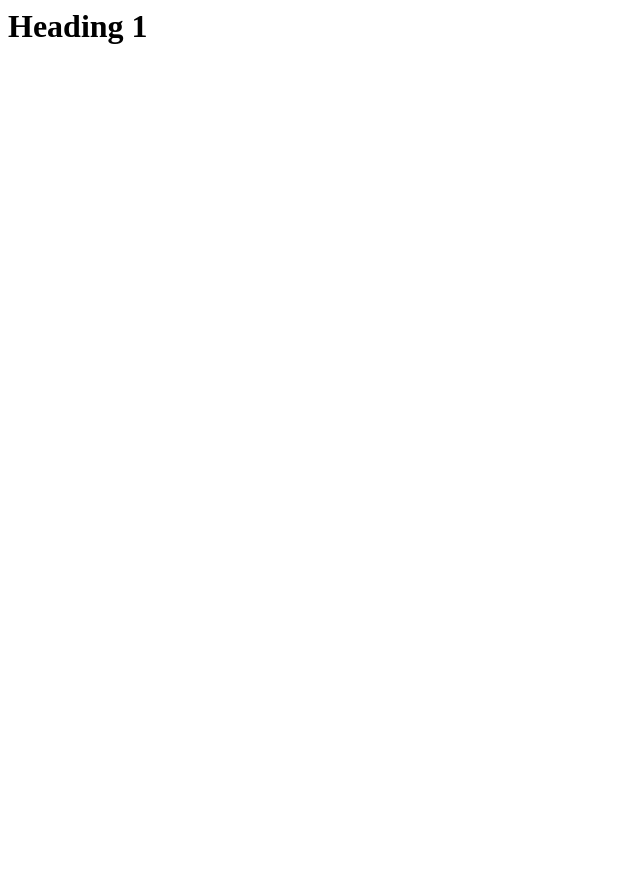
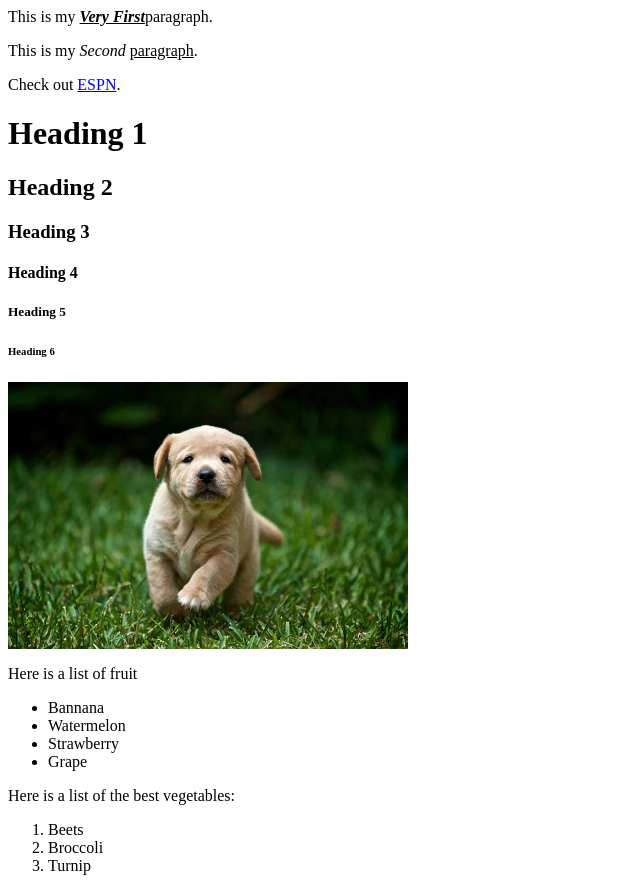
Before and after one commit to genesiswilkinson/genesiswilkinson.github.io, a plain HTML site: page new.html in a window 1280 px wide. Shown: the whole page, without its empty margins (0-640 px from the left). Before the commit the page ends 800 px from the top, so only its background shows below. Drawn offline with Linux system fonts and the light colour scheme.

Commit message:
Add files via upload

```diff
--- a/new.html
+++ b/new.html
@@ -3,6 +3,34 @@
     <title>Genesis's New Page</title>
 </head>
 <body>
+    <p>This is my <u><b><i>Very First</i></b></u>paragraph.</p>
+    <p>This is my <i>Second</i> <u>paragraph</u>.</p>
+
+    <p>Check out <a href="http://espn.com" tachromerget="_new" title="ESPN website">ESPN</a>.</p>
+
     <h1>Heading 1</h1>
+    <h2>Heading 2</h2>
+    <h3>Heading 3</h3>
+    <h4>Heading 4</h4>
+    <h5>Heading 5</h5>
+    <h6>Heading 6</h6>
+
+    <p><img src="puppy%20photo.jpg" width="400"></p>
+
+    <p>Here is a list of fruit</p>
+    <ul>
+        <li>Bannana</li>
+        <li>Watermelon</li>
+        <li>Strawberry</li>
+        <li>Grape</li>
+    </ul>
+
+<p>Here is a list of the best vegetables:</p>
+
+<ol>
+    <li>Beets</li>
+    <li>Broccoli</li>
+    <li>Turnip</li>
+</ol>
 </body>
 </html>
```
